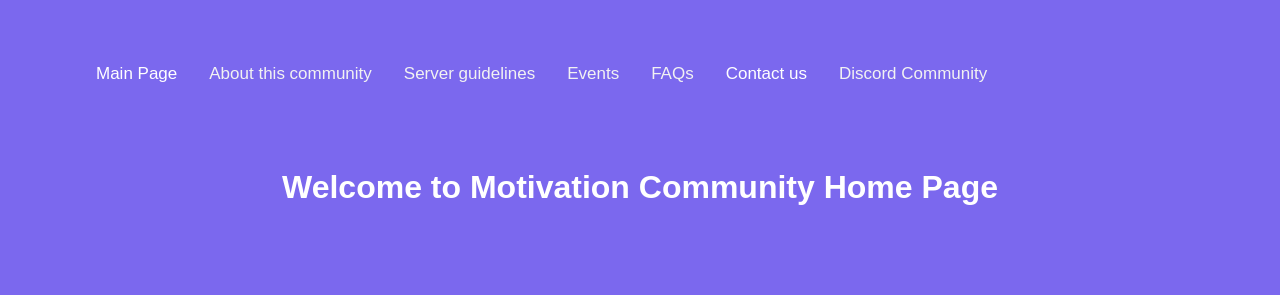
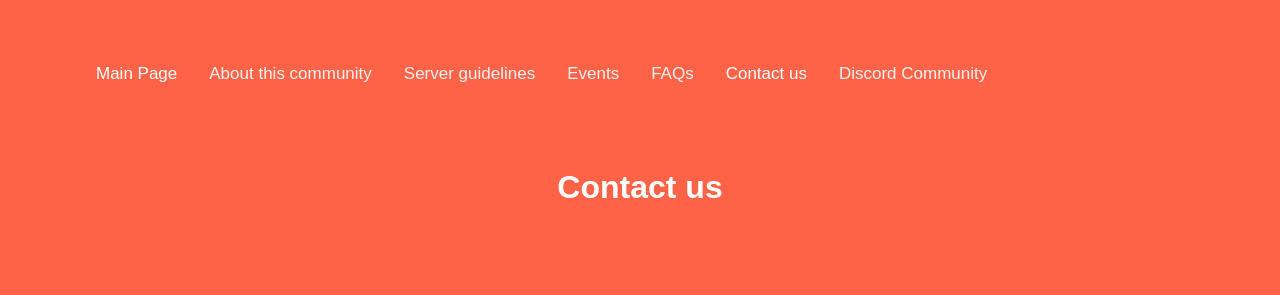
Before and after one commit to ASC1566/contact-us, a plain HTML site: page index.html in a window 1280 px wide. Shown: the top 295 px of the page. Drawn offline with Linux system fonts and the light colour scheme.

Commit message:
Update index.html

```diff
--- a/index.html
+++ b/index.html
@@ -11,7 +11,7 @@ body {
 
 .topnav {
   overflow: hidden;
-  background-color: MediumSlateBlue;
+  background-color: Tomato;
 }
 
 .topnav a {
@@ -29,7 +29,7 @@ body {
 }
 
 .topnav a.active {
-  background-color: MediumSlateBlue;
+  background-color: Tomato;
   color: white;
 }
 </style>
@@ -49,7 +49,7 @@ body {
 
   <style>
 body {
-  background-color: MediumSlateBlue;
+  background-color: Tomato;
 }
 
 h1 {
@@ -76,7 +76,7 @@ div {
 
 <body>
 
-<h1>Welcome to Motivation Community Home Page</h1>
+<h1>Contact us</h1>
   <div class="mydiv">
 
 <p>Hello! Are you finding a server where you can get motivated? If yes this will be the right place for you! </p>
```
